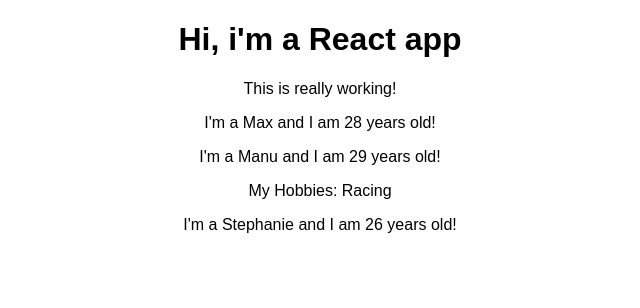
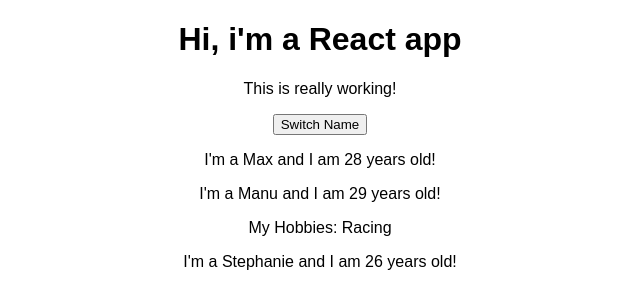
Before and after one commit to cultureweb/react-complete-guide, a React (Create React App) app: page / in a window 1280 px wide. Shown: the top 308 px of the page, without its empty margins (320-960 px from the left). Built offline with nearby package versions, Linux system fonts and the light colour scheme.

Commit message:
use state and setState()

```diff
--- a/src/App.js
+++ b/src/App.js
@@ -3,14 +3,35 @@
 import Person from './Person/Person';
 
 class App extends Component {
+  state = {
+    persons: [
+      { name: 'Max', age: 28 },
+      { name: 'Manu', age: 29 },
+      { name: 'Stephanie', age: 26 }
+    ],
+    otherState: 'some other value'
+  }
+
+  switchNameHandler = () => {
+    // console.log('Was clicked');
+    // DON'T DO THIS: this.state.persons[0].name = 'Cedric';
+    this.setState( {
+      persons: [
+      { name: 'Cedric', age: 28 },
+      { name: 'Manu', age: 29 },
+      { name: 'Stephanie', age: 27 }
+    ]
+    })
+  }
   render() {
     return (
       <div className="App">
        <h1>Hi, i'm a React app</h1>
        <p>This is really working!</p>
-       <Person name="Max" age="28"/>
-       <Person name="Manu" age="29">My Hobbies: Racing</Person>
-       <Person name="Stephanie" age="26"/>
+       <button onClick={this.switchNameHandler}>Switch Name</button>
+       <Person name={this.state.persons[0].name} age={this.state.persons[0].age}/>
+       <Person name={this.state.persons[1].name} age={this.state.persons[1].age}>My Hobbies: Racing</Person>
+       <Person name={this.state.persons[2].name} age={this.state.persons[2].age}/>
       </div>
     );
     /**Voilà pourquoi JSX est si important car sans JSX, on farait ceci pour avoir le même resultat */
```
